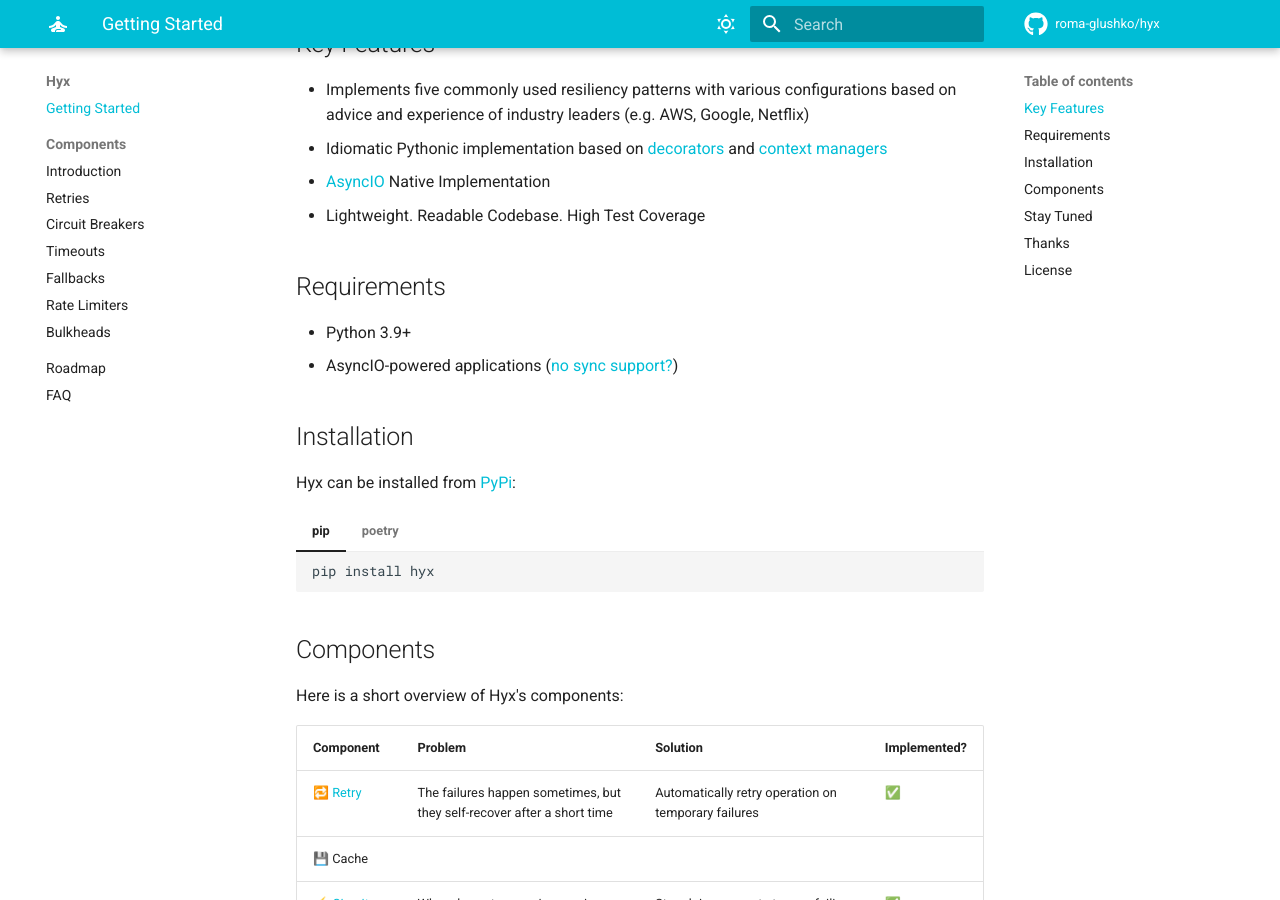
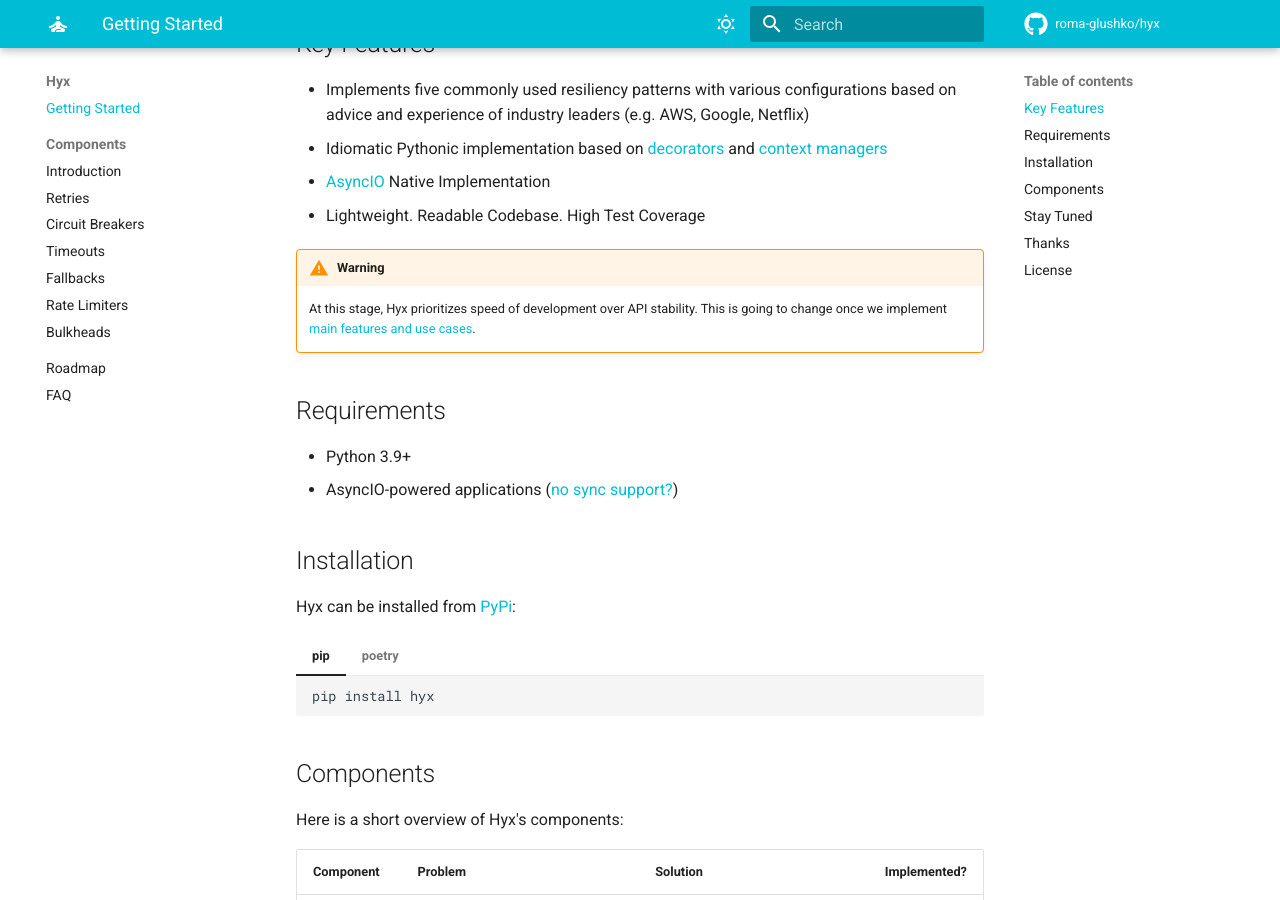
Before and after one commit to roma-glushko/hyx, an MkDocs documentation site: the page built from docs/index.md, in a window 1280 px wide and 900 px high, scrolled down 785 px. Built offline with MkDocs 1.6.1 and Material for MkDocs 9.7.7, drawn with Linux system fonts in a browser that asks for light colours; emoji names are drawn with the system emoji font; comment, search, counter and statistics services are not loaded.

Commit message:
#45 Added a warning for people who are willing to give Hyx a try

```diff
--- a/docs/index.md
+++ b/docs/index.md
@@ -53,6 +53,10 @@
 - Idiomatic Pythonic implementation based on [decorators](https://realpython.com/primer-on-python-decorators) and [context managers](https://realpython.com/python-with-statement)
 - [AsyncIO](https://docs.python.org/3/library/asyncio.html) Native Implementation
 - Lightweight. Readable Codebase. High Test Coverage
+
+!!! warning
+    At this stage, Hyx prioritizes speed of development over API stability.
+    This is going to change once we implement [main features and use cases](./roadmap.md#m2-pixi).
 
 ## Requirements
 
```
